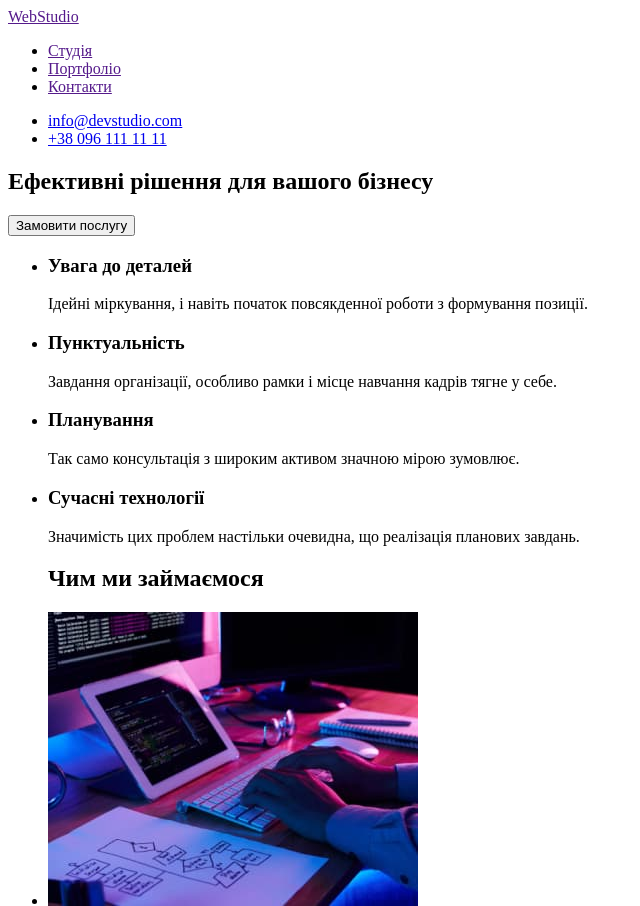
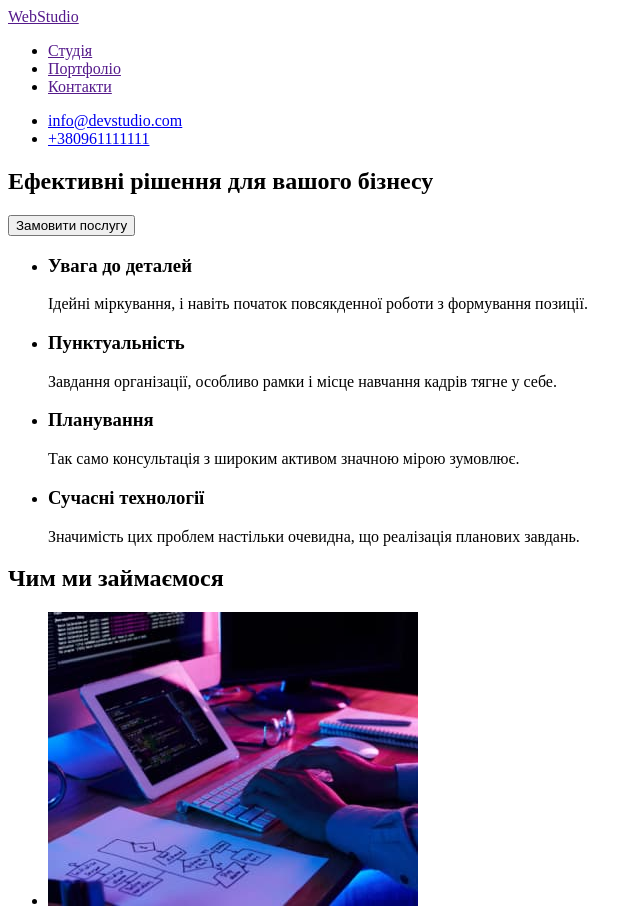
Before and after one commit to Znakkk/Studying, a plain HTML site: page index.html in a window 1280 px wide. Shown: the top 906 px of the page, without its empty margins (0-640 px from the left). Drawn offline with Linux system fonts and the light colour scheme.

Commit message:
After Validator

```diff
--- a/index.html
+++ b/index.html
@@ -16,7 +16,7 @@
     </ul>
     <ul>
       <li><a href="mailto:info@devstudio.com">info@devstudio.com</a></li>
-      <li><a href="tel:+38 096 111 11 11">+38 096 111 11 11</a></li>
+      <li><a href="tel:+380961111111">+380961111111</a></li>
     </ul>
   </header>
   <main>
@@ -43,8 +43,8 @@
       </ul>
     </section>
     <section>
+      <h2>Чим ми займаємося</h2>
       <ul>
-        <h2>Чим ми займаємося</h2>
         <li><img src="./img.jpg" alt="Макака щось друкує" width="370" height="294" ></li>
         <li><img src="./img2.jpg" alt="Макака не може розблокувати телефон" width="370" height="294" ></li>
         <li><img src="./img3.jpg" alt="Макака дальтонік" width="370" height="294" ></li>
@@ -81,7 +81,7 @@
     <ul>
       <li><a href="https://goo.gl/maps/trHLy4QxDng3Zshq8" target="_blank" >м. Київ, пр-т Лесі Українки, 26</a></li>
       <li><a href="mailto:info@devstudio.com">info@devstudio.com</a></li>
-      <li><a href="telto:+38 096 111 11 11">+38 096 111 11 11</a></li>
+      <li><a href="telto:+380961111111">+380961111111</a></li>
     </ul>
 
   </footer>
```
